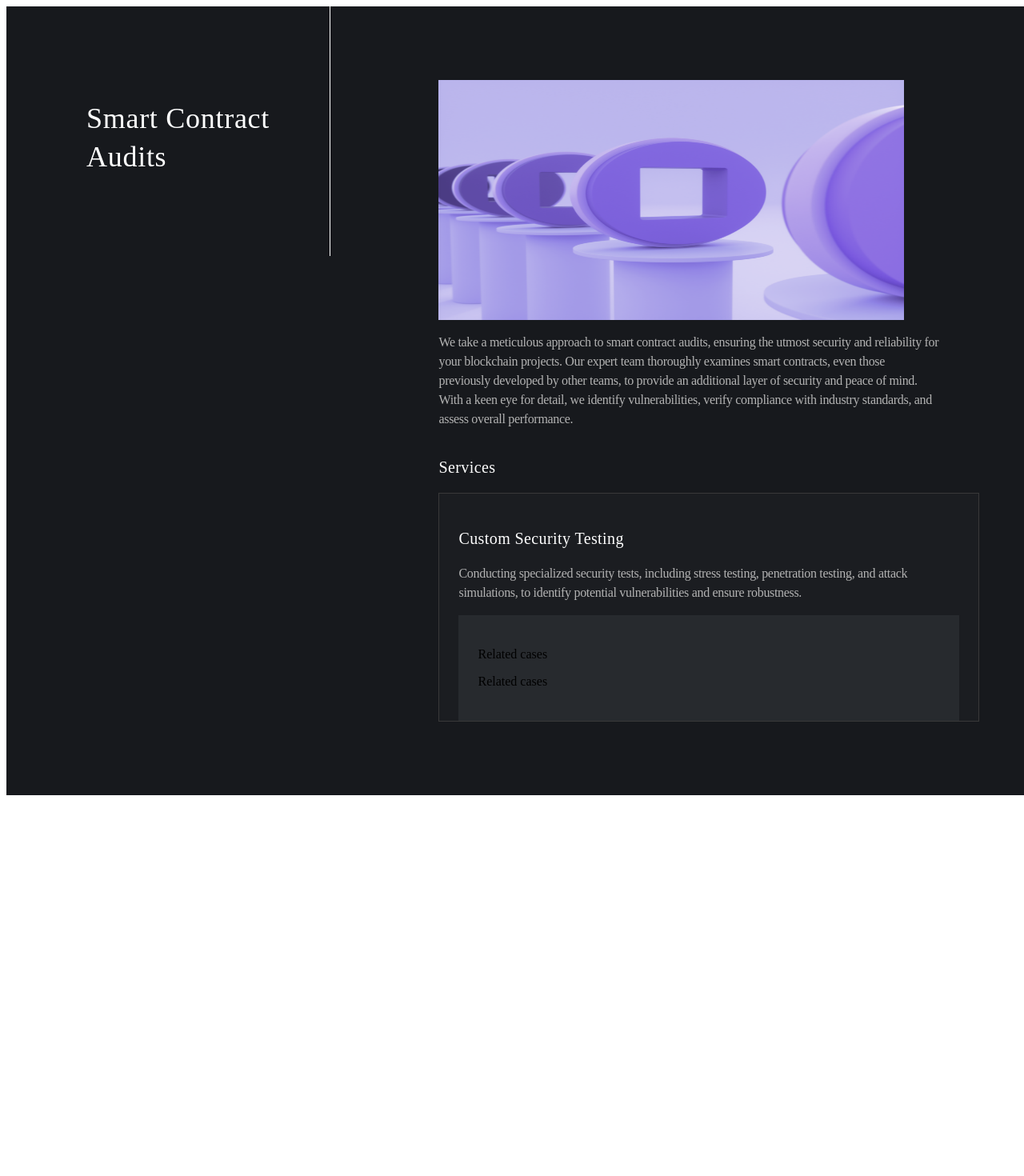
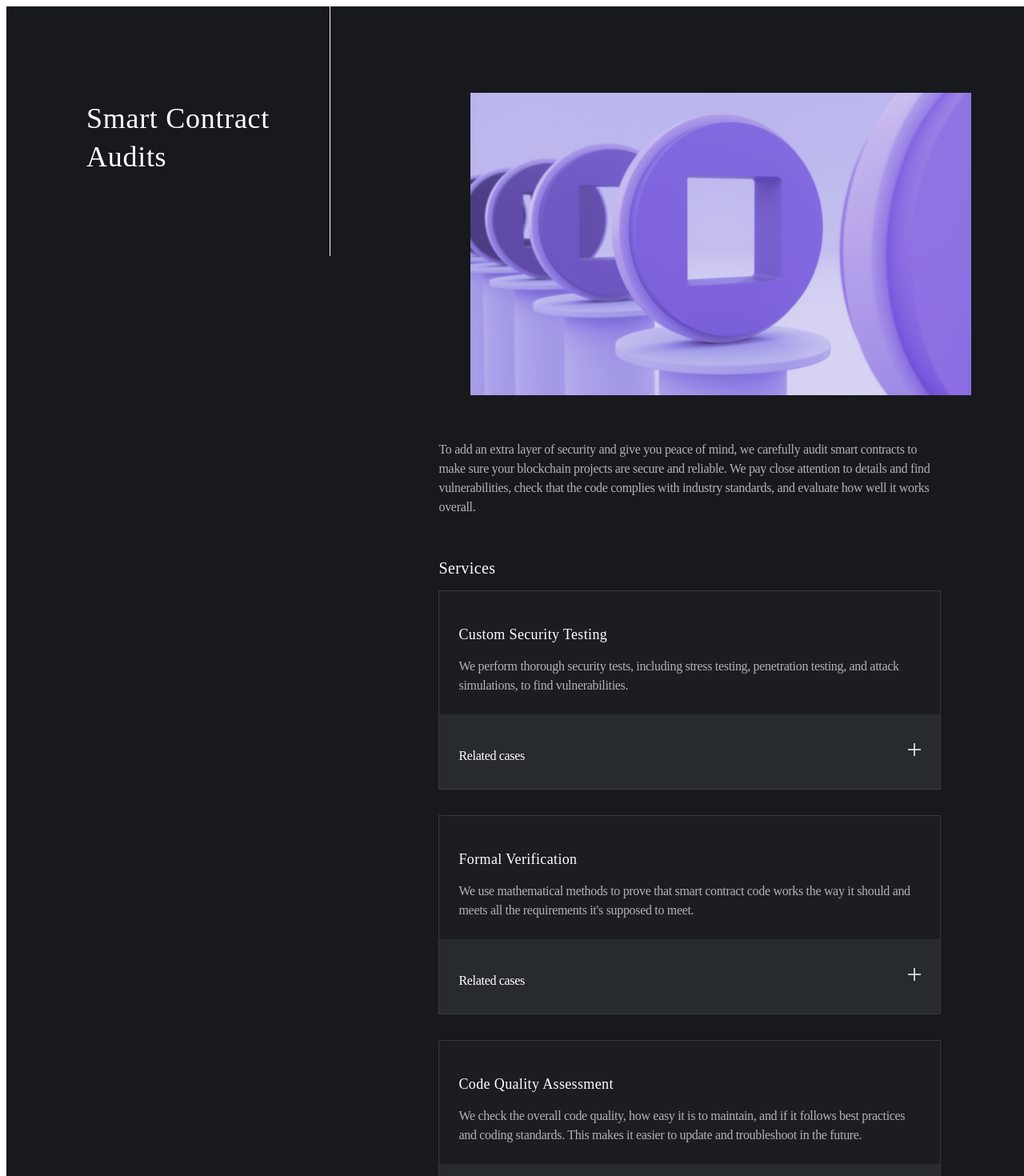
Before and after one commit to dexolacom/dexola_react_cms_UI, a Next.js app: page /audits/audits in a window 1280 px wide. Shown: the top 1470 px of the page at 80% size. Before the commit the page ends 1002 px from the top, so only its background shows below. Built offline with nearby package versions, Linux system fonts and the light colour scheme.

Commit message:
ADD | added page Audits

```diff
--- a/components/ServiceCard/ServiceCard.tsx
+++ b/components/ServiceCard/ServiceCard.tsx
@@ -1,6 +1,7 @@
 'use client';
 
 import Image from 'next/image';
+import Link from 'next/link';
 import CardHover from './CardHover';
 import styles from './serviceCard.module.css';
 
@@ -17,7 +18,10 @@ const ServiceCard = ({
     <div className={styles.imageItem}>
       <Image src={imgPath} alt="Service1" width={275} height={275} priority />
       <CardHover title={title} color={color} />
+      {/* <Link href={`/services/${title}`}> */}
+      {/* <Link href={`/Audits`}> */}
       <div className={styles.arrowBlock}></div>
+      {/* </Link> */}
     </div>
   );
 };
--- a/components/ServiceCard/serviceCard.module.css
+++ b/components/ServiceCard/serviceCard.module.css
@@ -56,6 +56,7 @@
   font-size: 14px;
   line-height: 24px;
   letter-spacing: 0.02em;
+  list-style: disc;
   color: #c0c0c0;
   opacity: 0;
 }
--- a/constants/textConstants.ts
+++ b/constants/textConstants.ts
@@ -1,3 +1,5 @@
+import { IAuditsContent, ITypeItem } from "../interfaces/interfaces";
+
 export const ADVERT_INFO = [
   {
     amount: '40+',
@@ -16,3 +18,72 @@ export const ADVERT_INFO = [
     description: 'Development and design professionals in Trinetix',
   },
 ];
+
+export const AUDITS_CONTENT_ARRAY: IAuditsContent[] = [
+  {
+    title: 'Custom Security Testing',
+    text: 'We perform thorough security tests, including stress testing, penetration testing, and attack simulations, to find vulnerabilities.',
+    links: ['Nimbus', 'Liquid Access', 'Anmol Network', 'Assembly', 'CryptoSerpent', 'Fairspin'],
+  },
+  {
+    title: 'Formal Verification',
+    text: "We use mathematical methods to prove that smart contract code works the way it should and meets all the requirements it's supposed to meet.",
+    links: ['Nimbus', 'Liquid Access', 'Anmol Network', 'Assembly', 'CryptoSerpent', 'Fairspin'],
+  },
+  {
+    title: 'Code Quality Assessment',
+    text: 'We check the overall code quality, how easy it is to maintain, and if it follows best practices and coding standards. This makes it easier to update and troubleshoot in the future.',
+    links: ['Nimbus', 'Liquid Access', 'Anmol Network', 'Assembly', 'CryptoSerpent', 'Fairspin'],
+  },
+  {
+    title: 'Tokenomics Review',
+    text: "We study a project's tokenomics to make sure that the ecosystem is balanced and sustainable. We also provide recommendations on how to improve them if necessary.",
+    links: ['Nimbus', 'Liquid Access', 'Anmol Network', 'Assembly', 'CryptoSerpent', 'Fairspin'],
+  },
+  {
+    title: 'Compliance Review',
+    text: 'We check smart contracts to make sure they meet all relevant regulations, industry standards, and legal requirements.',
+    links: ['Nimbus', 'Liquid Access', 'Anmol Network', 'Assembly', 'CryptoSerpent', 'Fairspin'],
+  },
+  {
+    title: 'Documentation Review',
+    text: 'We review the quality and comprehensiveness of smart contract documentation, such as whitepapers and technical guides, to make sure they are accurate and clear for developers and stakeholders.',
+    links: ['Nimbus', 'Liquid Access', 'Anmol Network', 'Assembly', 'CryptoSerpent', 'Fairspin'],
+  },
+  {
+    title: 'Post-Audit Support',
+    text: 'We offer ongoing support even after the audit is complete. This includes help fixing any problems we found, retesting, and giving advice on how to make future updates or improvements.',
+    links: ['Nimbus', 'Liquid Access', 'Anmol Network', 'Assembly', 'CryptoSerpent', 'Fairspin'],
+  },
+];
+
+export const TYPE_COMPANIES_INFO: ITypeItem[] = [
+  {
+    title: 'Crypto Marketing Agencies',
+    text: 'By partnering with Dexola, marketing agencies can offer their clients robust and secure blockchain solutions, enhancing the overall effectiveness of their marketing campaigns and solidifying their position as an all-in-one crypto marketing provider.',
+  },
+  {
+    title: 'Funds and Accelerators',
+    text: 'Other test text #2 must be here.',
+  },
+  {
+    title: 'Software Development Companies',
+    text: 'Other test text #3 must be here.',
+  },
+  {
+    title: 'Companies Providing Crypto Legal Services',
+    text: 'Other test text #4 must be here.',
+  },
+  {
+    title: 'Blockchain Consultancies',
+    text: 'Other test text #5 must be here.',
+  },
+  {
+    title: 'Data Security and Privacy Firms',
+    text: 'Other test text #6 must be here.',
+  },
+  {
+    title: 'Token Economics and Tokenomics Specialists',
+    text: 'Other test text #7 must be here.',
+  },
+];
--- a/pages/audits/audits.tsx
+++ b/pages/audits/audits.tsx
@@ -5,30 +5,36 @@ import PageContainer from '../../components/PageContainer/PageWrapper';
 
 import styles from './styles.module.css';
 import AuditCardItem from './auditsCardItem';
+import { AUDITS_CONTENT_ARRAY } from '../../constants/textConstants';
 
 const Audits = () => {
   return (
     <PageContainer title={'Smart contract audits'}>
       {/* - ??? - */}
-      <Image
-        src={'/Img_2_1-3-768x768.png'}
-        alt="Audits"
-        width={582}
-        height={300} // ?
-        priority
-      />
+      <figure className={styles.imageWrapper}>
+        <Image
+          src={'/Img_2_1-3-768x768.png'}
+          alt="Audits"
+          fill={true}
+          style={{ objectFit: 'cover' }}
+          priority
+        />
+      </figure>
       <p className={styles.auditsText}>
-        We take a meticulous approach to smart contract audits, ensuring the
-        utmost security and reliability for your blockchain projects. Our expert
-        team thoroughly examines smart contracts, even those previously
-        developed by other teams, to provide an additional layer of security and
-        peace of mind. With a keen eye for detail, we identify vulnerabilities,
-        verify compliance with industry standards, and assess overall
-        performance.
+        To add an extra layer of security and give you peace of mind, we
+        carefully audit smart contracts to make sure your blockchain projects
+        are secure and reliable. We pay close attention to details and find
+        vulnerabilities, check that the code complies with industry standards,
+        and evaluate how well it works overall.
       </p>
-      {/* ------- */}
       <p className={styles.auditsTitle}>Services</p>
-      <AuditCardItem title={'Custom Security Testing'} />
+      <>
+        {AUDITS_CONTENT_ARRAY &&
+          AUDITS_CONTENT_ARRAY.length > 0 &&
+          AUDITS_CONTENT_ARRAY.map(el => (
+            <AuditCardItem content={el} key={el.title} />
+          ))}
+      </>
     </PageContainer>
   );
 };
--- a/pages/audits/auditsCardItem.tsx
+++ b/pages/audits/auditsCardItem.tsx
@@ -1,56 +1,60 @@
 'use client';
 
+import { useState } from 'react';
+import Image from 'next/image';
+import { IAuditsContent } from '../../interfaces/interfaces';
 import styles from './styles.module.css';
 
-const AuditCardItem = ({
-  // index,
-  title,
-}: // text,
-// clickHandler,
-// showStatus,
-{
-  // index: number;
-  title: string;
-  // text: string;
-  // clickHandler: (e: React.SyntheticEvent) => void;
-  // showStatus: boolean;
-}) => {
-  // const textStyles = () => {
-  //   const result = showStatus
-  //     ? { marginBottom: '16px', height: '100%', opacity: 1 }
-  //     : { margiBottom: '0', height: '0', opacity: 0 };
-  //   return result;
-  // };
+const AuditCardItem = ({ content }: { content: IAuditsContent }) => {
+  const { title, text, links } = content;
+  const [showStatus, setShowStatus] = useState<boolean>(false);
+  const clickHandler = () => {
+    setShowStatus(prev => !prev);
+  };
+
+  const blockStyles = () => {
+    const result = showStatus
+      ? { height: '100%', opacity: 1 }
+      : { height: '0', opacity: 0, padding: 0 };
+    return result;
+  };
 
   return (
     <div className={styles.auditsCard}>
-      <p className={styles.auditsTitle}>{title}</p>
-      <p className={styles.auditsText}>
-        Conducting specialized security tests, including stress testing,
-        penetration testing, and attack simulations, to identify potential
-        vulnerabilities and ensure robustness.
-      </p>
+      <div>
+        <p className={styles.auditsSubtitle}>{title}</p>
+        <p className={styles.auditsCardText}>{text}</p>
+      </div>
       <div className={styles.auditsCardLink}>
-        <p>Related cases</p>
-        <p>Related cases</p>
+        <div
+          className={styles.auditsCardLinkItem}
+          onClick={clickHandler}
+          style={{ paddingBottom: showStatus ? '0px' : '24px' }}>
+          <p className={styles.linkItemTitle}>Related cases</p>
+          <div
+            className={styles.signBlock}
+            style={{ height: showStatus ? '2px' : '16px' }}
+          />
+        </div>
+        {links &&
+          links.length > 0 &&
+          links.map(el => (
+            <div
+              className={styles.linkItemBlock}
+              key={el}
+              style={blockStyles()}>
+              <p className={styles.linkItemText}>{el}</p>
+              <Image
+                src={'/arrow_tr_8x8.svg'}
+                alt="Arrow"
+                width={8}
+                height={8}
+                priority
+              />
+            </div>
+          ))}
       </div>
     </div>
-    // ------
-    // <div className={styles.typesItemWrapper}>
-    //   <div
-    //     className={styles.companyTypesItem}
-    //     id={`${index}`}
-    //     onClick={e => clickHandler(e)}>
-    //     <p className={styles.typesTitle}>{title}</p>
-    //     <div
-    //       className={styles.signBlock}
-    //       style={{ height: showStatus ? '2px' : '16px' }}
-    //     />
-    //   </div>
-    //   <p className={styles.typesText} style={textStyles()}>
-    //     {text}
-    //   </p>
-    // </div>
   );
 };
 
--- a/pages/audits/styles.module.css
+++ b/pages/audits/styles.module.css
@@ -1,17 +1,32 @@
+.imageWrapper {
+  position: relative;
+  width: 100%;
+  height: 378px;
+  overflow: hidden;
+}
+
 .auditsText {
   composes: contentText from '../../components/PageContainer/pageContainer.module.css';
+  margin-bottom: 32px;
+  padding-top: 24px;
 }
 
 .auditsTitle {
   composes: subtitle from '../../components/PageContainer/pageContainer.module.css';
+  margin-bottom: 16px;
 }
 
 .auditsCard {
   width: 100%;
   height: fit-content;
-  padding: 24px 24px 0;
+  padding: 24px 0 0;
+  margin-bottom: 32px;
   border: 1px solid #393939;
   background: #1b1d21;
+}
+
+.auditsCard > div {
+  padding: 0 24px 0;
 }
 
 .auditsSubtitle {
@@ -21,16 +36,56 @@
   font-size: 18px;
 }
 
+.auditsCardText {
+  composes: contentText from '../../components/PageContainer/pageContainer.module.css';
+  margin-bottom: 24px;
+}
+
 .auditsCardLink {
-  /* width: 100%;
-  height: fit-content; */
+  display: flex;
+  flex-direction: column;
   padding: 24px;
   background: #272a2e;
 }
 
 .auditsCardLinkItem {
-  /* width: 100%;
-  height: fit-content; */
-  padding: 24px;
+  display: flex;
+  justify-content: space-between;
+  align-items: center;
+  width: 100%;
+  padding: 24px 0;
+  cursor: pointer;
+}
+
+.linkItemTitle {
+  composes: contentText from '../../components/PageContainer/pageContainer.module.css';
+  margin-bottom: 0;
+  color: #ffffff;
+}
+
+.linkItemBlock {
+  display: flex;
+  justify-content: flex-start;
+  align-items: center;
+  padding: 24px 0;
+  cursor: pointer;
   border-bottom: 1px solid #393939;
 }
+
+.linkItemBlock:last-of-type {
+  border-bottom: none;
+}
+
+.linkItemText {
+  composes: linkItemTitle;
+  margin-right: 8px;
+}
+/* --- make component! */
+.signBlock {
+  width: 16px;
+  background-image: url(../../public/plus_v.svg), url(../../public/plus_h.svg);
+  background-repeat: no-repeat;
+  background-position: center;
+  transition: height 0.2s ease-out;
+  color: red;
+}
--- a/pages/partnership/styles.module.css
+++ b/pages/partnership/styles.module.css
@@ -18,7 +18,6 @@
 
 .signBlock {
   width: 16px;
-  /* height: ${(props) => (props.show ? '2px' : '16px')}; */
   background-image: url(../../public/plus_v.svg), url(../../public/plus_h.svg);
   background-repeat: no-repeat;
   background-position: center;
```
Also changed, not shown: components/ServiceCard/CardHover.tsx (+4 -10 lines), components/cases/casesSection.tsx (+9 -9 lines), interfaces/interfaces.ts (+11 -0 lines), pages/partnership/partnership.tsx (+2 -36 lines), public/Img_2_1_1.png (added), public/arrow_tr_8x8.svg (added).
